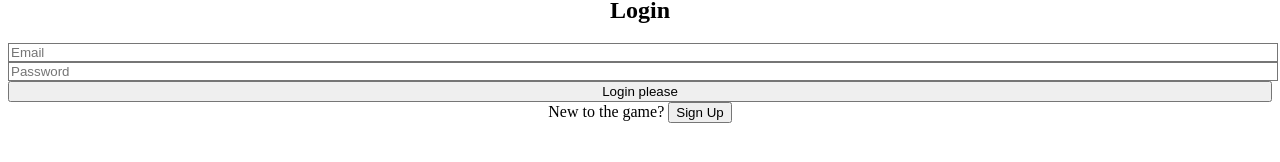
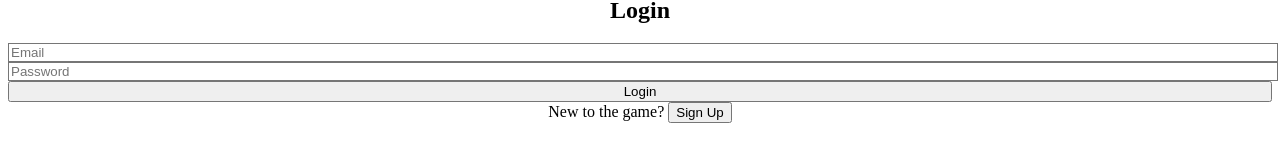
Before and after one commit to Kingofstates/King, a React (Vite) app: page / in a window 1280 px wide. Shown: the part 358-520 px from the top of the page. Built offline with nearby package versions, Linux system fonts and the light colour scheme.

Commit message:
removed changes

```diff
--- a/src/Auth.jsx
+++ b/src/Auth.jsx
@@ -82,7 +82,7 @@ export default function Auth({ onLogin }) {
             type="submit"
             className="w-full bg-blue-600 text-white py-2 rounded hover:bg-blue-700 transition"
           >
-            {isSignup ? 'Create Account' : 'Login please'}
+            {isSignup ? 'Create Account' : 'Login'}
           </button>
         </form>
         <div className="text-center mt-4">
```
